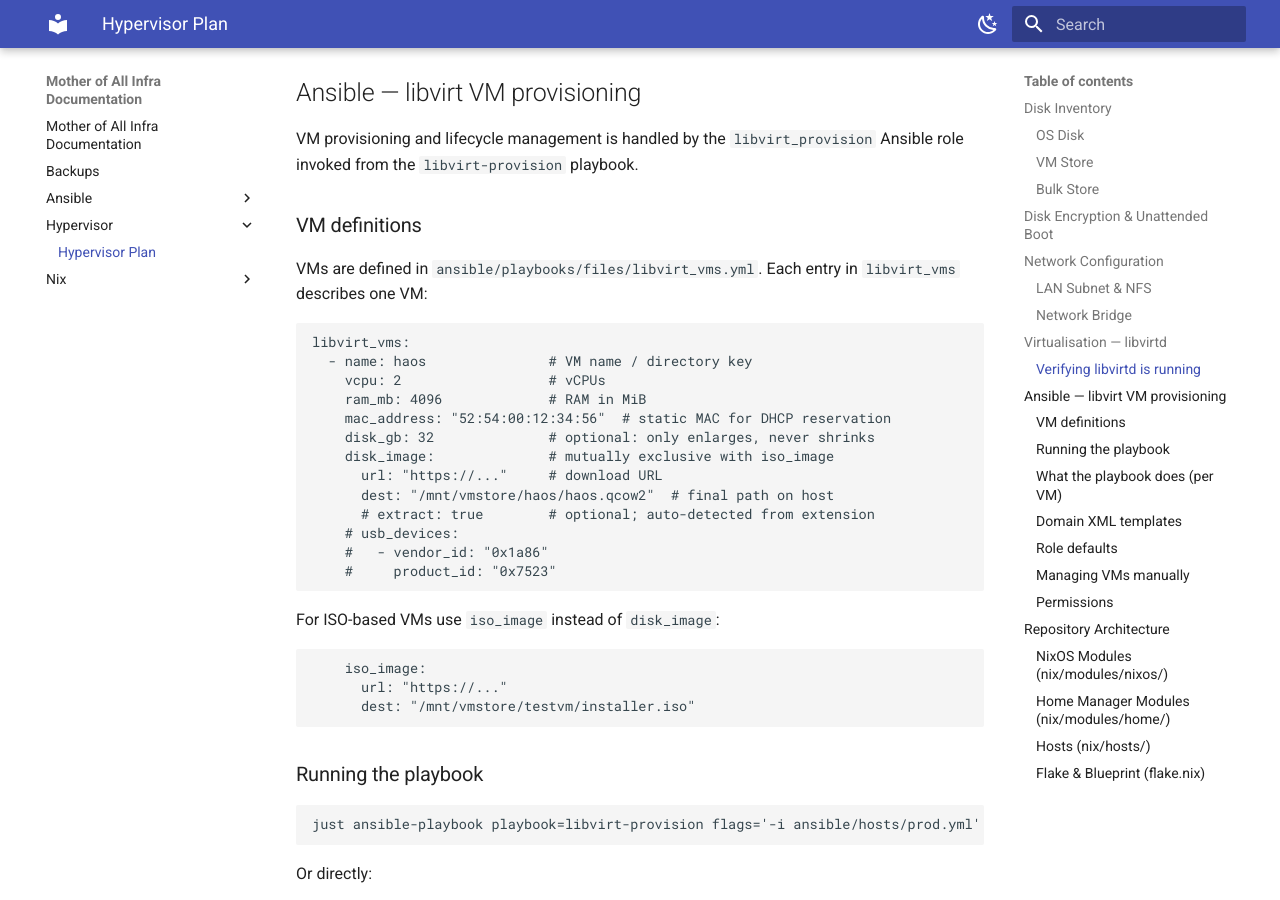
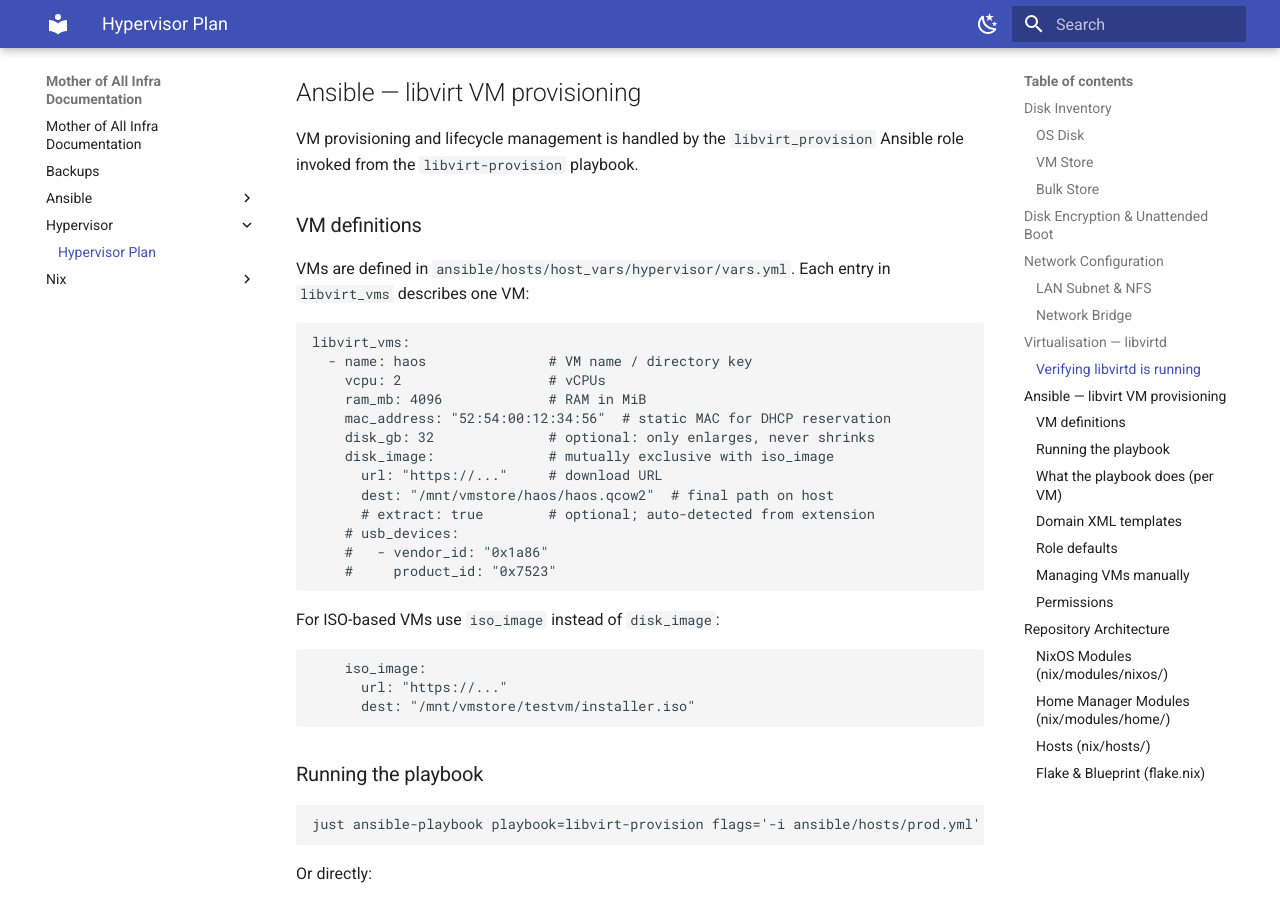
Before and after one commit to snyssen/mother-of-all-infra, an MkDocs documentation site: the page built from docs/hypervisor/plan.md, in a window 1280 px wide and 900 px high, scrolled down 3822 px. Built offline with MkDocs 1.6.1 and Material for MkDocs 9.7.7, drawn with Linux system fonts in a browser that asks for light colours.

Commit message:
Address review feedback: fix hostname, move VM vars to host_vars, refactor tasks
Co-authored-by: snyssen <36501744+snyssen@users.noreply.github.com>

````diff
--- a/docs/hypervisor/plan.md
+++ b/docs/hypervisor/plan.md
@@ -123,7 +123,7 @@ VM provisioning and lifecycle management is handled by the `libvirt_provision` A
 
 ### VM definitions
 
-VMs are defined in `ansible/playbooks/files/libvirt_vms.yml`.  Each entry in `libvirt_vms` describes one VM:
+VMs are defined in `ansible/hosts/host_vars/hypervisor/vars.yml`.  Each entry in `libvirt_vms` describes one VM:
 
 ```yaml
 libvirt_vms:
````
Also changed, not shown: 8 other files.
